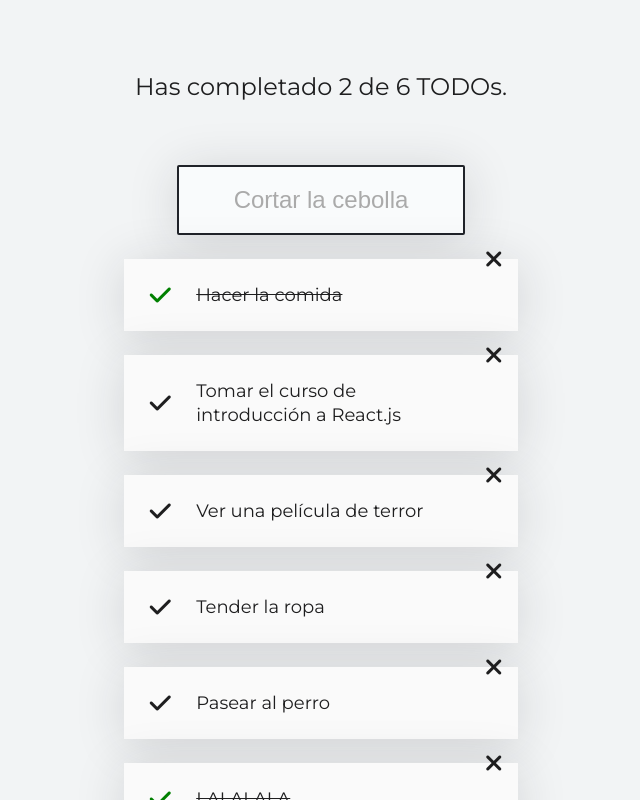
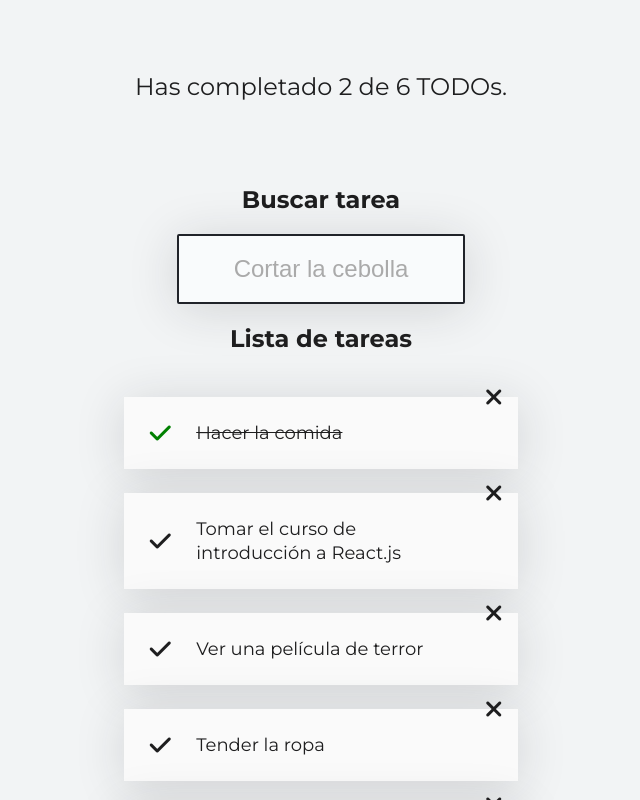
Before and after one commit to Storrecu/To-Do-List, a React app: page / in a window 1280 px wide. Shown: the top 800 px of the page, without its empty margins (319-959 px from the left). Built offline with nearby package versions, Linux system fonts and the light colour scheme.

Commit message:
added few section titles and tooltip for add task button

```diff
--- a/src/components/CreateTodoButton.js
+++ b/src/components/CreateTodoButton.js
@@ -1,11 +1,16 @@
 import React from 'react';
+import { useState } from 'react';
 import '../styles/layout/CreateTodoButton.scss';
 import AddTaskButton from '../images/Button Open Modal.svg';
 
 const CreateTodoButton = () => {
+  const [showTooltip, setShowTooltip] = useState(false);
   return (
     <>
-      <div>
+      <div
+        onMouseEnter={() => setShowTooltip(true)}
+        onMouseLeave={() => setShowTooltip(false)}
+      >
         <img
           onClick={(event) => {
             console.log('has clickado al botón añadir tarea');
@@ -16,6 +21,7 @@ const CreateTodoButton = () => {
           src={AddTaskButton}
           alt="button to add a new task on list"
         />
+        {showTooltip && <div className="tooltip"> Añade una nueva tarea </div>}
       </div>
     </>
   );
--- a/src/components/TodoList.js
+++ b/src/components/TodoList.js
@@ -4,6 +4,7 @@ import '../styles/layout/TodoList.scss';
 const TodoList = ({ children }) => {
   return (
     <>
+      <h2>Lista de tareas</h2>
       <ul className="todo__list">{children}</ul>
     </>
   );
--- a/src/components/TodoSearch.js
+++ b/src/components/TodoSearch.js
@@ -4,6 +4,7 @@ import '../styles/layout/TodoSearch.scss';
 const TodoSearch = ({ searchValue, setSearchValue }) => {
   return (
     <>
+      <h2>Buscar tarea</h2>
       <input
         className="todo-search"
         type="text"
```
